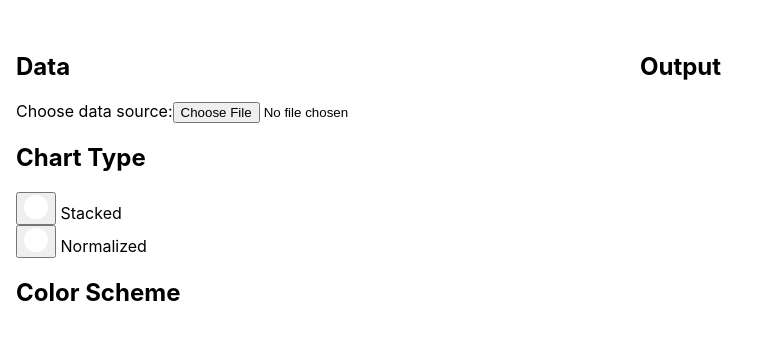
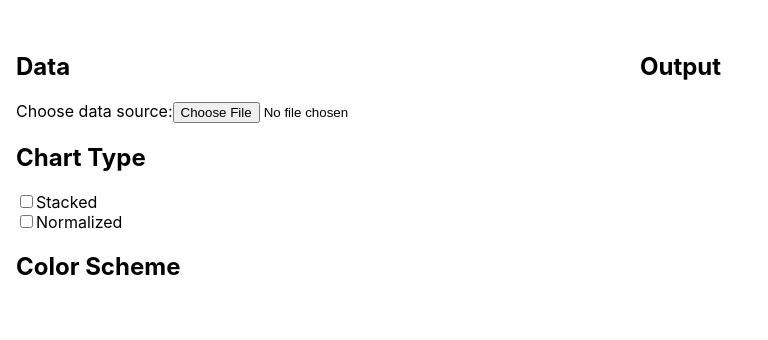
Before and after one commit to Destiner/charter, a Vue app: page / in a window 1280 px wide. Shown: the top 340 px of the page, without its empty margins (0-768 px from the left). Built offline with nearby package versions, Linux system fonts and the light colour scheme.

Commit message:
Use native checkboxes instead of Switch

```diff
--- a/src/pages/Main.vue
+++ b/src/pages/Main.vue
@@ -14,34 +14,21 @@
 				<h2>Chart Type</h2>
 				<div class="chart-types" />
 				<div class="chart-modifiers">
-					<div class="modifier">
-						<Switch
+					<div>
+						<input
 							v-model="isStacked"
-							:class="{ 'active': isStacked }"
-							class="switch"
+							type="checkbox"
+							name="stacked"
 						>
-							<span class="sr-only">Stacked</span>
-							<span
-								:class="{ 'active': isStacked }"
-								class="switch-body"
-							/>
-						</Switch>
-						Stacked
+						<label for="stacked">Stacked</label>
 					</div>
-
-					<div class="modifier">
-						<Switch
+					<div>
+						<input
 							v-model="isNormalized"
-							:class="{ 'active': isNormalized }"
-							class="switch"
+							type="checkbox"
+							name="normalized"
 						>
-							<span class="sr-only">Normalized</span>
-							<span
-								:class="{ 'active': isNormalized }"
-								class="switch-body"
-							/>
-						</Switch>
-						Normalized
+						<label for="normalized">Normalized</label>
 					</div>
 				</div>
 			</div>
@@ -56,13 +43,9 @@
 </template>
 
 <script lang="ts">
-import { Switch } from '@headlessui/vue';
 import { defineComponent, ref } from 'vue';
 
 export default defineComponent({
-	components: {
-		Switch,
-	},
 	setup() {
 		const isStacked = ref(false);
 		const isNormalized = ref(false);
@@ -84,45 +67,4 @@ export default defineComponent({
 .input, .output {
 	flex: 1;
 }
-
-.switch {
-	display: inline-flex;
-	flex-shrink: 0;
-	width: 54px;
-	height: 28px;
-	padding: 0;
-	border: 2px outset transparent;
-	border-radius: 14px;
-	background: #0f766e;
-	cursor: pointer;
-}
-
-.switch.active {
-	background: #134e4a;
-}
-
-.switch-body {
-	display: inline-block;
-	width: 24px;
-	height: 24px;
-	border-radius: 50%;
-	background: white;
-	pointer-events: none;
-}
-
-.switch-body.active {
-	transform: translate(26px);
-}
-
-.sr-only {
-	position: absolute;
-	width: 1px;
-	height: 1px;
-	margin: -1px;
-	padding: 0;
-	overflow: hidden;
-	clip: rect(0,0,0,0);
-	border-width: 0;
-	white-space: nowrap;
-}
 </style>
```
